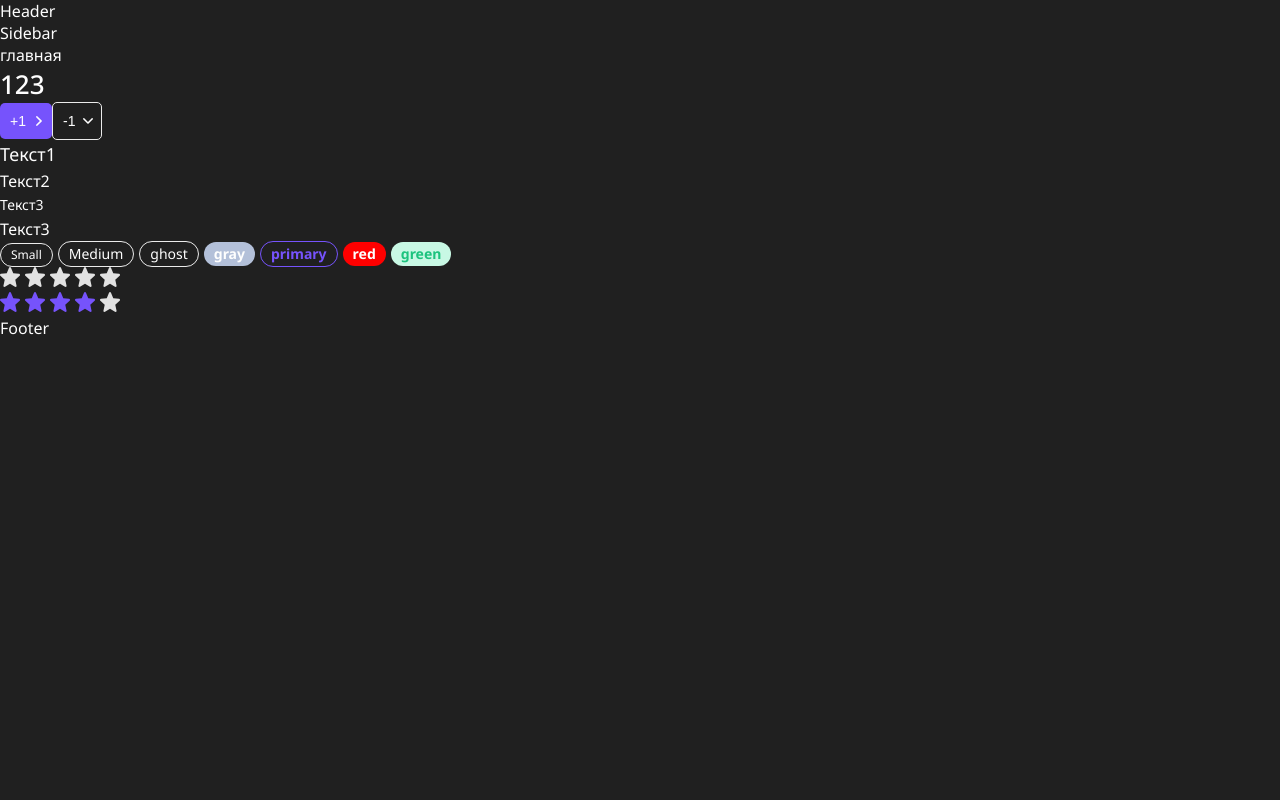
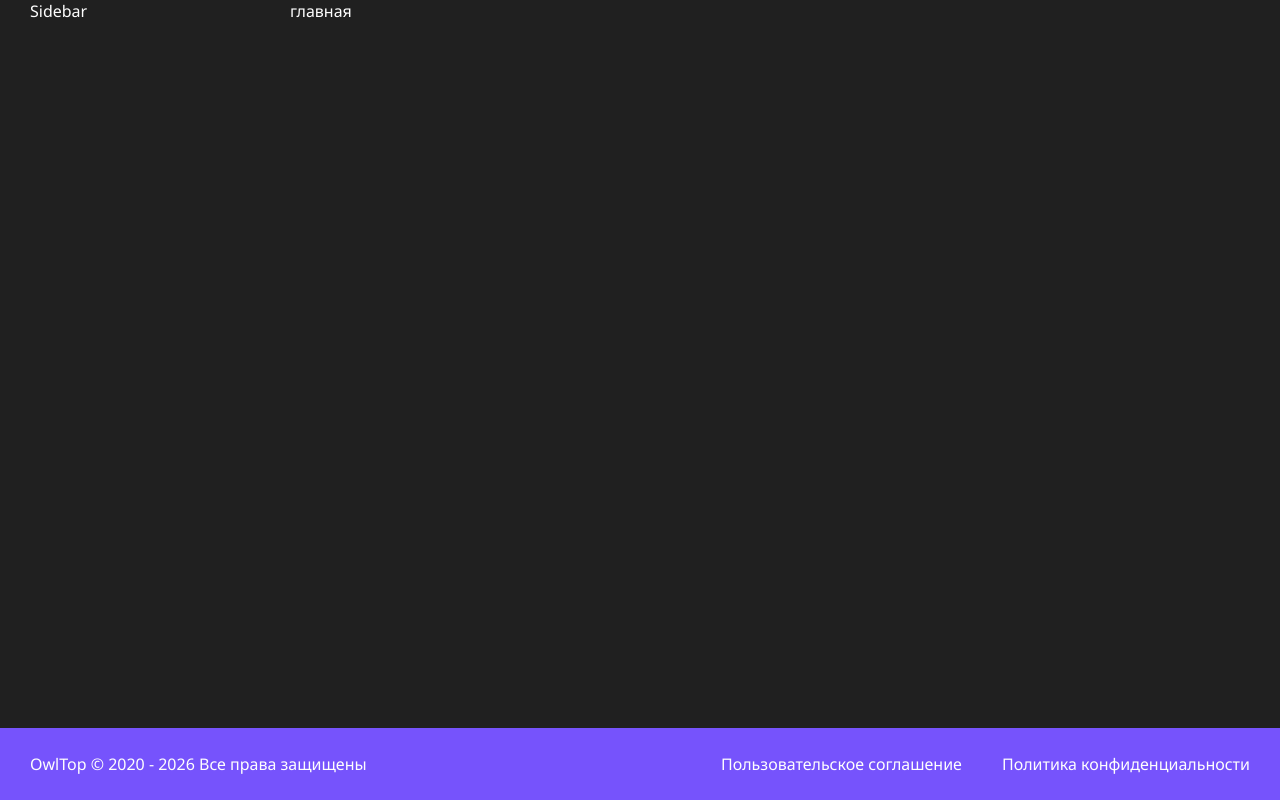
Before and after one commit to Ganiev-Rustem/top-app, a Next.js app: page / in a window 1280 px wide. Built offline with nearby package versions, Linux system fonts and the light colour scheme.

Commit message:
add footer

```diff
--- a/app/(site)/components/Footer/Footer.module.css
+++ b/app/(site)/components/Footer/Footer.module.css
@@ -0,0 +1,18 @@
+.footer {
+	background-color: var(--primary-color);
+	display: grid;
+	align-content: center;
+	grid-template-columns: 1fr auto auto;
+	gap: 40px;
+	padding: 25px 30px;
+	font-size: 16px;
+}
+
+
+@media (max-width: 765px) {
+	.footer {
+		grid-template-columns: 1fr;
+		justify-items: center;
+		gap: 10px;
+}
+}
--- a/app/(site)/components/Footer/Footer.tsx
+++ b/app/(site)/components/Footer/Footer.tsx
@@ -1,13 +1,17 @@
 import type { JSX } from 'react/jsx-runtime';
 import type { FooterProps } from './Footer.props';
+import cn from 'classnames';
+import styles from './Footer.module.css';
+import { format } from 'date-fns';
 
 
-export const Footer = ({children, ...props}: FooterProps): JSX.Element => {
+export const Footer = ({className, ...props}: FooterProps): JSX.Element => {
 
 	return (
-		<div {...props}>
-			Footer
-			{children}
-		</div>
+		<footer className={cn(className, styles.footer)} {...props}>
+			<p className={styles.copyright}>OwlTop © 2020 - {format(new Date(), 'yyyy')} Все права защищены</p>
+			<a className={styles.agree} href="#">Пользовательское соглашение</a>
+			<a className={styles.privacy} href="#">Политика конфиденциальности</a>
+		</footer>
 	);
 };
--- a/app/(site)/globals.css
+++ b/app/(site)/globals.css
@@ -37,4 +37,9 @@
 
 a {
   text-decoration: none;
+  color: var(--light-color);
 }
+
+a:hover {
+  color: var(--gray-light-color);
+}
--- a/app/(site)/layout.tsx
+++ b/app/(site)/layout.tsx
@@ -2,6 +2,7 @@
 import { Noto_Sans } from 'next/font/google';
 import './globals.css';
 import type { JSX } from 'react/jsx-runtime';
+import styles from './page.module.css';
 import { Header } from './components/Header/Header';
 import { Footer } from './components/Footer/Footer';
 import { Sidebar } from './components/Sidebar/Sidebar';
@@ -27,12 +28,14 @@
 	return (
 		<html lang="ru" className={notoSans.className}>
 			<body>
-				<Header/>
-					<Sidebar/>
-					<div>
-						{children}
-					</div>
-				<Footer/>
+				<div className={styles.wrapper}>
+				<Header className={styles.header}/>
+				<Sidebar className={styles.sidebar}/>
+				<div className={styles.body}>
+					{children}
+				</div>
+				<Footer className={styles.footer}/>
+				</div>
 			</body>
 		</html>
 	);
--- a/app/(site)/page.module.css
+++ b/app/(site)/page.module.css
@@ -1,3 +1,54 @@
-.nav {
-	border: 1px solid chartreuse;
+.wrapper {
+	display: grid;
+	grid-template-columns: auto 230px minmax(320px, 1200px) auto;
+	grid-template-rows: auto 1fr auto;
+	min-height: 100vh;
+	gap: 0 30px;
+	grid-template-areas:
+	". header header ."
+	". sidebar body ."
+	"footer footer footer footer"
 }
+
+.header {
+	grid-area: header;
+	display: none ;
+}
+.body {
+	grid-area: body;
+}
+.sidebar {
+	grid-area: sidebar;
+}
+.footer {
+	grid-area: footer;
+	background-color: var(--primary-color);
+	display: grid;
+	min-height: 72px;
+	align-content: center;
+	grid-template-columns: repeat(3, 1fr);
+	gap: 40px;
+}
+.agree {
+	justify-self: flex-end;
+}
+
+@media (max-width:765px) {
+	.wrapper {
+	display: grid;
+	grid-template-columns: minmax(320px, 1fr);
+	grid-template-areas:
+	"header"
+	"body"
+	"footer"
+}
+	.sidebar {
+		display: none;
+	}
+	.header {
+		display: block;
+	}
+	.footer {
+		grid-template-columns: 1fr;
+	}
+}
--- a/app/(site)/page.tsx
+++ b/app/(site)/page.tsx
@@ -1,31 +1,13 @@
 'use client';
-import { Button, Htag, P, Tag, Rating, Rating2 } from '@/components';
-import { useState } from 'react';
 import type { JSX } from 'react/jsx-runtime';
 
 
 export default function Home(): JSX.Element {
-	const [rating, setRating] =useState<number>(0);
 
 	return (
 		<div>
 			главная
-			<Htag tag='h1'>123</Htag>
-			<Button appereance='primary' arrow='right' >+1</Button>
-			<Button appereance='ghost' arrow='down' >-1</Button>
-			<P size='l'>Текст1</P>
-			<P size='m'>Текст2</P>
-			<P size='s'>Текст3</P>
-			<P>Текст3</P>
-			<Tag size='s'>Small</Tag>
-			<Tag size='m'>Medium</Tag>
-			<Tag color='ghost'>ghost</Tag>
-			<Tag color='gray'>gray</Tag>
-			<Tag color='primary'>primary</Tag>
-			<Tag color='red'>red</Tag>
-			<Tag color='green'>green</Tag>
-			<Rating rating={rating} isEditable setRating={setRating}/>
-			<Rating2 rating={4} isEditable/>
+
 		</div>
 	);
 }
--- a/package.json
+++ b/package.json
@@ -10,6 +10,7 @@
   },
   "dependencies": {
     "classnames": "^2.5.1",
+    "date-fns": "^4.4.0",
     "next": "16.2.7",
     "react": "19.2.4",
     "react-dom": "19.2.4"
```
Also changed, not shown: 1 other file (tests, documents, lock files or other folders).
